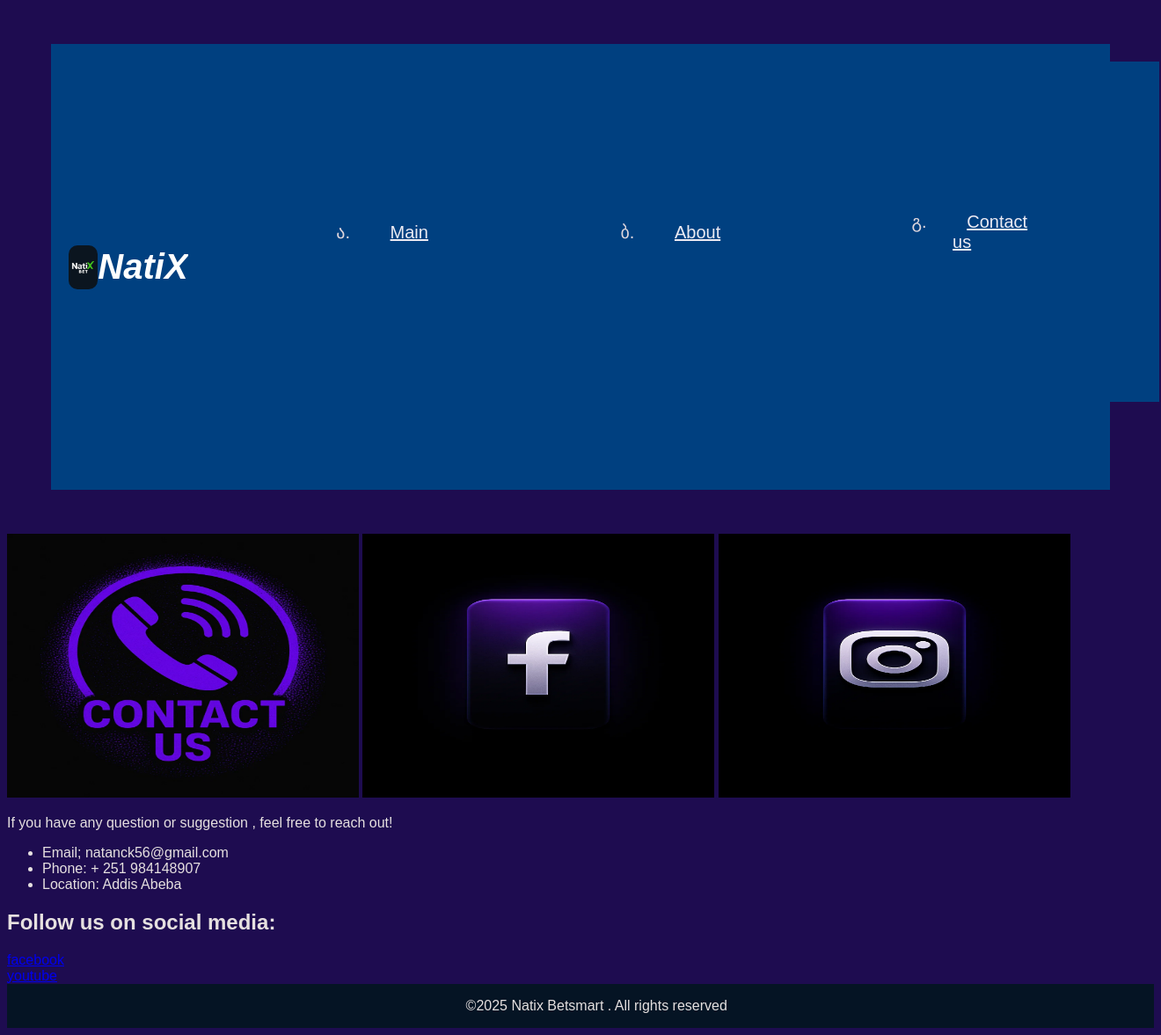
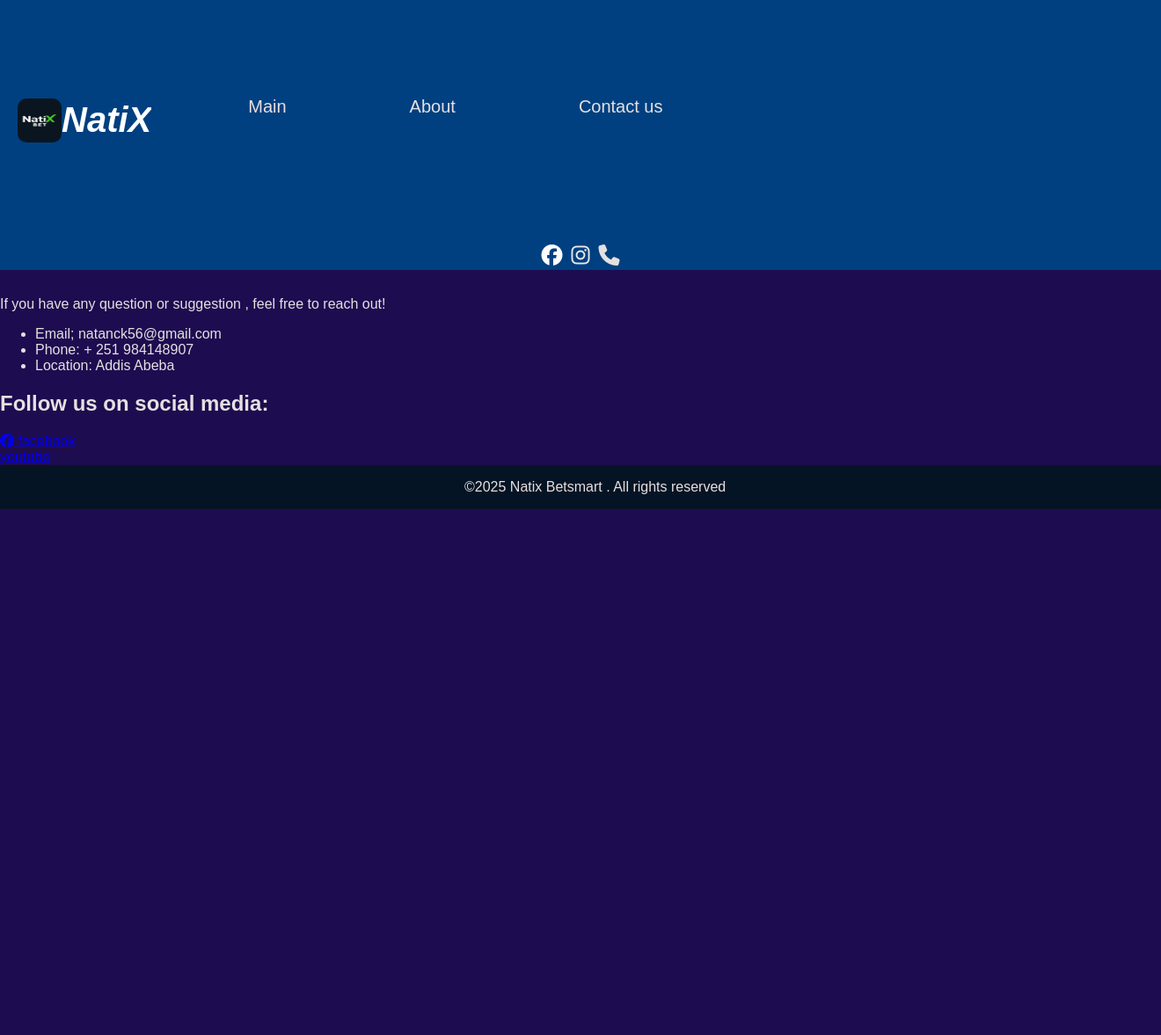
Before and after one commit to Nat-ck/NatiX, a PHP site: page /templates/contact.html in a window 1320 px wide. Shown: the whole page at 88% size. After the commit the page ends 579 px from the top, so only its background shows below. Run offline with PHP 8.4, Linux system fonts and the light colour scheme.

Commit message:
Updated index.html

```diff
--- a/Styles/about.css
+++ b/Styles/about.css
@@ -53,8 +53,11 @@ body{
    list-style-type: none;
    margin:10px;
    padding: 0px;
+ }
 
-
+ nav ul li a{
+  text-decoration: none;
+  color: #e6e0e0;
  }
 nav ul li a:hover{
   color:aqua;
--- a/Styles/contact.css
+++ b/Styles/contact.css
@@ -2,15 +2,15 @@ body{
    font-family:Arial, Helvetica, sans-serif;
    background-color: rgb(30, 12, 80);
    color: #e6e0e0;
-   margin:100;
-   padding:10;
+   margin:0;
+   padding:90;
  }
 
  header{
    background-color:#004080;
    color:white;
    padding: 20px;
-   margin:50px;
+   margin:0px;
    font-size:20px;
    display: flex;
    align-items: center;
@@ -34,15 +34,14 @@ body{
  nav{
    display:flex;
    justify-content: center;
-   margin-bottom: 80px;
-   padding: 50px;
+   margin-bottom: 30px;
    background-color:  #004080;
    text-align: center;
    display: flex;
  }
 
  .nav-content{
-   margin: 50px;
+   margin: 80px;
    color:rgb(237, 235, 243);
  }
 
@@ -50,20 +49,20 @@ body{
        display:flex;
        align-items:center;
        justify-content:center;
-       color:#e0d7dd
+       color:#c13584;
 
  }
 
 
  nav ul li{
-   list-style-type: georgian;
-   margin:100px;
+   list-style-type: none;
+   margin:70px;
    padding: 0px;
  }
 
- nav ul li a {
-  color:rgb(237, 235, 243);
-  margin: 40px;
+ nav ul li a{
+  text-decoration: none;
+  color: #e6e0e0;
  }
 nav ul li a:hover{
   color:aqua;
@@ -75,7 +74,33 @@ main{
 
 }
 
+                /*log in container*/
+.login-container h2 {
+  text-align: center;
+  margin-bottom: 20px;
+  color: #007bff;
+}
 
+/* Form inputs */
+.login-container label {
+  font-size: 14px;
+  margin-bottom: 5px;
+  display: block;
+  color: #333;
+}
+
+.login-container input {
+  width: 20%;
+  padding: 10px;
+  margin-bottom: 15px;
+  border: 1px solid #ddd;
+  border-radius: 5px;
+  outline: none;
+}
+
+.login-container input:focus {
+  border-color: #007bff;
+}
 
                           /* Button */
 .login-container button {
@@ -142,6 +167,7 @@ div {
     opacity:0.8;
 }
 
+
                /*footer*/
 footer{
   margin:0%;
--- a/index.html
+++ b/index.html
@@ -119,11 +119,11 @@
             </div>
 
             <div class="slides">
-                <img src="./images/Casino-img.webp" alt="Slide 2">
+                <img src="./images/Casino-img.jpg" alt="Slide 2">
             </div>
 
             <div class="slides">
-                <img src="./images/Dollar-img.webp" alt="Slide 3">
+                <img src="./images/Dollar-img.jpg" alt="Slide 3">
             </div>
 
             <span class="prev" onclick="plusSlides(-1)">❮</span>
--- a/templates/contact.html
+++ b/templates/contact.html
@@ -5,7 +5,8 @@
     <meta charset="utf-8">
     <meta name="viewport" content="width=device-width, intial=scale 1.0" />
     <title>NatiX</title>
-    <link href="../Styles/contact.css" rel="stylesheet" />
+    <link href="../Styles/contact.css" rel="stylesheet">
+    <link rel="stylesheet" href="https://cdnjs.cloudflare.com/ajax/libs/font-awesome/6.5.2/css/all.min.css" integrity="sha512-SnH5WK+bZxgPHs44uWIX+LLJAJ9/2PkPKZ5QiAj6Ta86w+fsb2TkcmfRyVX3pBnMFcV7oQPJkl9QevSCWr3W6A==" crossorigin="anonymous" referrerpolicy="no-referrer" />
 
 </head>
 
@@ -14,23 +15,24 @@
         </div>
         <img class="logo" src="../images/logo.jpg" alt="NatiX logo" class="logo" />
         <h1><i>NatiX</i></h1>
-        <div></div>
-        <nav>
+            <nav>
+                <ul>
+                    <li><a href="../index.html"> Main</a></li>
+                    <li><a href="about.html">About</a></li>
+                    <li><a href="#">Contact us</a></li>
+                </ul>
 
-        <ul>
+            </nav>
 
-            <li><a href="../index.html"> Main</a></li>
-            <li><a href="about.html">About</a></li>
-            <li><a href="#">Contact us</a>
-
-        </ul>
-    </nav>
     </header>
 
-    <div class="contact-img">
-        <img class="contact-img" src="../images/Contact-us.img.webp" width="400" height="300">
-        <img class="facebook-img" src="../images/Facebook.logo.webp" width="400" height="300">
-        <img class="instagram-img" src="../images/Instagram-logo.webp" width="400" height="300">
+    <div class="contact-icon">
+        <nav class="contact-icon">
+            <i class="fab fa-facebook" style="font-size: 24px; color: #fffdfd; margin: 5px;"></i>
+            <i class="fab fa-instagram" style="font-size: 24px; color: #e9e9e9; margin: 5px;"></i>
+            <i class="fas fa-phone" style="font-size:24px;color:#e4e0e0; margin: 5px;"></i>
+            </ul>
+        </nav>
     </div>
 
 
```
Also changed, not shown: templates/about.html (+3 -5 lines), images/Casino-img.jpg (renamed from images/Casino-img.webp), images/Dollar-img.jpg (renamed from images/Dollar-img.webp), images/Facebook.logo.jpg (renamed from images/Facebook.logo.webp), images/Instagram-logo.jpg (renamed from images/Instagram-logo.webp), images/OIP.jfif (renamed from images/OIP.jpg), images/globe.webp (deleted).
